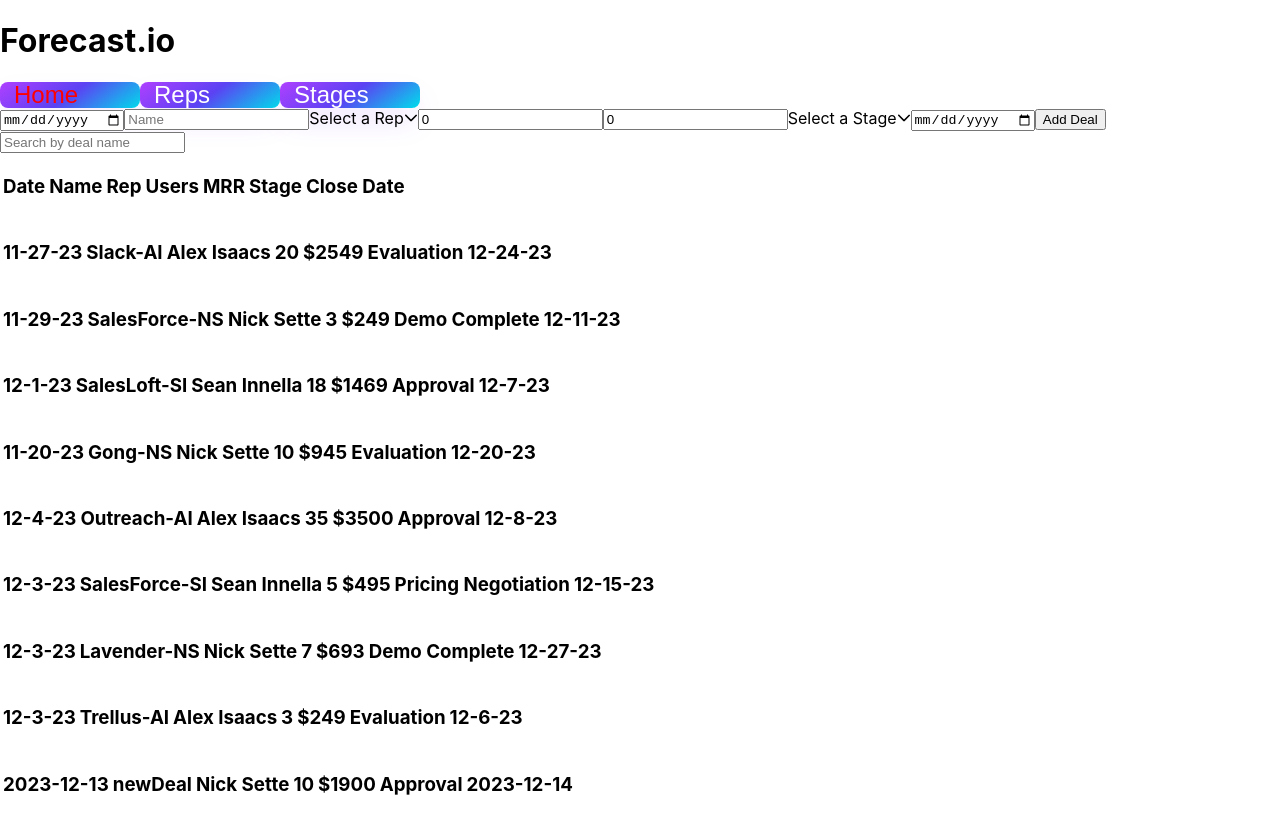
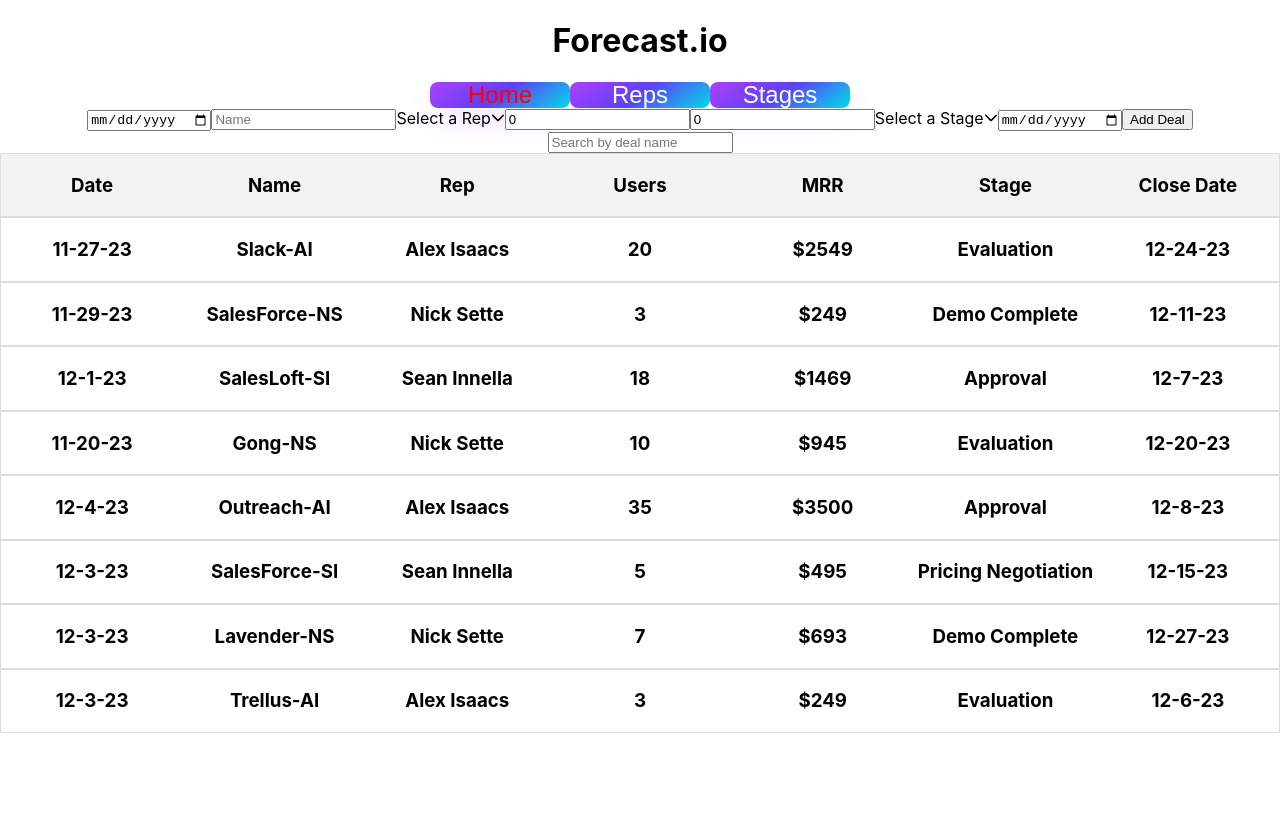
Before and after one commit to Alexisaacs18/salesForcasting, a React (Create React App) app in the folder sales-forcasting/: page / in a window 1280 px wide. Built offline with nearby package versions, Linux system fonts and the light colour scheme; data requests are answered from the project's data file.

Commit message:
updated css

```diff
--- a/sales-forcasting/db.json
+++ b/sales-forcasting/db.json
@@ -83,16 +83,6 @@
             "monthly_recurring_revenue": 249,
             "stage_id": 2,
             "close": "12-6-23"
-        },
-        {
-            "last_update": "2023-12-13",
-            "name": "newDeal",
-            "rep": "Nick Sette",
-            "users": 10,
-            "monthly_recurring_revenue": 1900,
-            "stage_id": 3,
-            "close": "2023-12-14",
-            "id": 9
         }
     ],
     "reps": [
--- a/sales-forcasting/src/Components/Deals.js
+++ b/sales-forcasting/src/Components/Deals.js
@@ -1,5 +1,5 @@
 import React, { useState, useEffect } from 'react';
-
+import '../index.css';
 
 
 function Deals({ deal }) {
@@ -16,28 +16,28 @@
 
     return (
         <div className="Deals">
-            <table className="ui celled striped padded table">
+            <table className="Deal">
                 <tbody>
-                    <tr>
-                        <th>
+                    <tr className='trs'>
+                        <th className='tds'>
                             <h3 className="ui center aligned header">{deal.last_update}</h3>
                         </th>
-                        <th>
+                        <th className='tds'>
                             <h3 className="ui center aligned header">{deal.name}</h3>
                         </th>
-                        <th>
+                        <th className='tds'>
                             <h3 className="ui center aligned header">{deal.rep}</h3>
                         </th>
-                        <th>
+                        <th className='tds'>
                             <h3 className="ui center aligned header">{deal.users}</h3>
                         </th>
-                        <th>
+                        <th className='tds'>
                             <h3 className="ui center aligned header">{`$${deal.monthly_recurring_revenue}`}</h3>
                         </th>
-                        <th>
+                        <th className='tds'>
                             <h3 className="ui center aligned header">{stage}</h3>
                         </th>
-                        <th>
+                        <th className='tds'>
                             <h3 className="ui center aligned header">{deal.close}</h3>
                         </th>
                     </tr>
--- a/sales-forcasting/src/Components/PipelineContainer.js
+++ b/sales-forcasting/src/Components/PipelineContainer.js
@@ -2,6 +2,7 @@
 import Deals from './Deals';
 import Search from './Search';
 import NewDealForm from './NewDealForm';
+import '../index.css';
 
 
 function PipelineContainer() {
@@ -22,31 +23,31 @@
     const filteredDeals = deals.filter(deal => deal.name.toLowerCase().includes(searchTerm.toLowerCase()))
 
     return (
-        <div>
+        <div className="Pipeline">
             <NewDealForm url={url} newDealHandler={newDealHandler} />
             <Search setSearchTerm={setSearchTerm} />
-            <table className="ui celled striped padded table">
+            <table className='Table'>
                 <tbody>
-                    <tr>
-                        <th>
+                    <tr className='tr'>
+                        <th className='th'>
                             <h3 className="ui center aligned header">Date</h3>
                         </th>
-                        <th>
+                        <th className='th'>
                             <h3 className="ui center aligned header">Name</h3>
                         </th>
-                        <th>
+                        <th className='th'>
                             <h3 className="ui center aligned header">Rep</h3>
                         </th>
-                        <th>
+                        <th className='th'>
                             <h3 className="ui center aligned header">Users</h3>
                         </th>
-                        <th>
+                        <th className='th'>
                             <h3 className="ui center aligned header">MRR</h3>
                         </th>
-                        <th>
+                        <th className='th'>
                             <h3 className="ui center aligned header">Stage</h3>
                         </th>
-                        <th>
+                        <th className='th'>
                             <h3 className="ui center aligned header">Close Date</h3>
                         </th>
                     </tr>
--- a/sales-forcasting/src/index.css
+++ b/sales-forcasting/src/index.css
@@ -93,3 +93,50 @@
     min-width: 196px;
   }
 }
+
+.Header {
+  text-align: center;
+}
+
+.Pipeline {
+  text-align: center;
+}
+
+.Table {
+  margin: 0 auto;
+  border-collapse: collapse;
+  width: 100%;
+}
+
+.Deal {
+  margin: 0 auto;
+  border-collapse: collapse;
+  width: 100%;
+  margin-left: auto;
+  margin-right: auto;
+}
+
+.tr {
+  border: 1px solid #ddd;
+  padding: 8px;
+  text-align: center;
+}
+
+.th {
+  background-color: #f2f2f2;
+  text-align: center;
+  width: 120px;
+  box-sizing: border-box;
+}
+
+.trs {
+  border: 1px solid #ddd;
+  padding: 8px;
+  text-align: center;
+}
+
+.tds {
+  text-align: center;
+  width: 120px;
+  box-sizing: border-box;
+}
```
